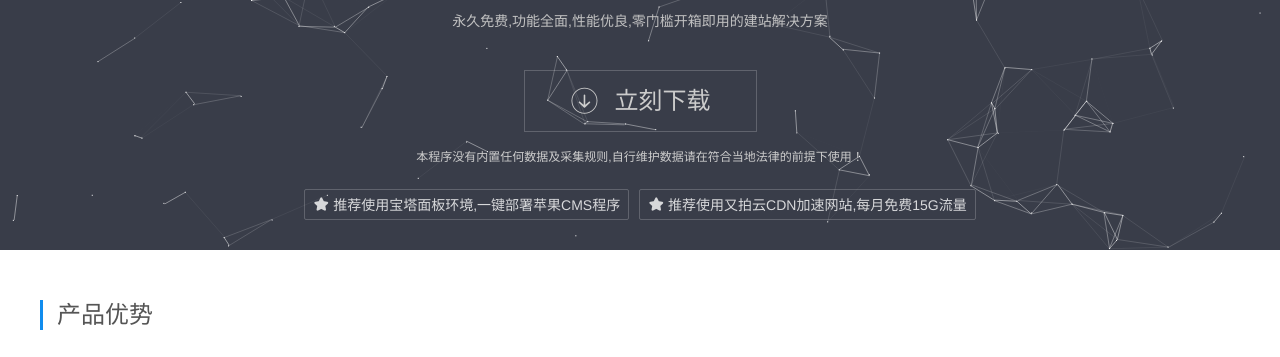
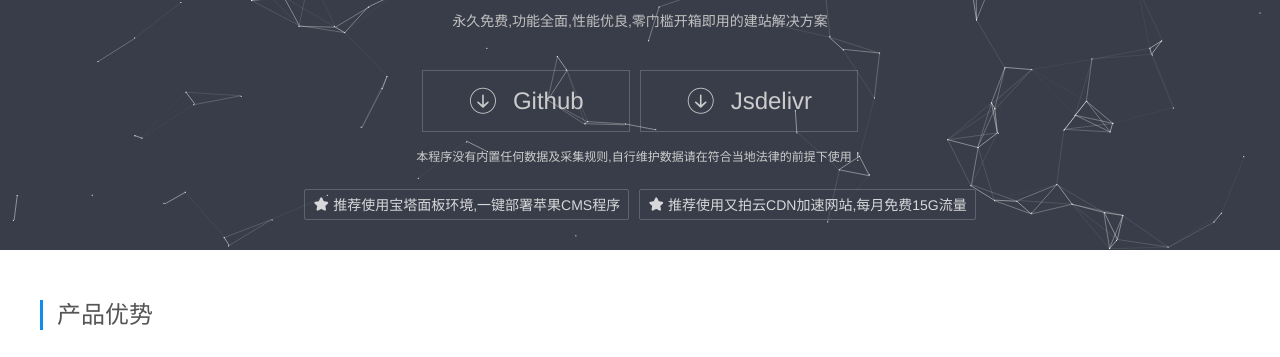
Before and after one commit to 13469940053/pgcms, a plain HTML site: page index.html in a window 1280 px wide. Shown: the part 409-766 px from the top of the page. Drawn offline with Linux system fonts and the light colour scheme.

Commit message:
更新下载地址提示

```diff
--- a/index.html
+++ b/index.html
@@ -46,9 +46,13 @@
     </div>
 
     <div class="site-download">
-      <a class="layui-inline site-down" target="_blank" href="https://cdn.jsdelivr.net/gh/magicblack/maccms_down/">
+      <a class="layui-inline site-down" target="_blank" href="https://github.com/magicblack/">
         <cite class="layui-icon">&#xe601;</cite>
-        立刻下载
+        Github
+      </a>
+      <a class="layui-inline site-down" target="_blank" href="https://cdn.jsdelivr.net/gh/magicblack/maccms_down/" style="margin-left:10px;">
+        <cite class="layui-icon">&#xe601;</cite>
+        Jsdelivr
       </a>
     </div>
     <div class="site-version">
```
